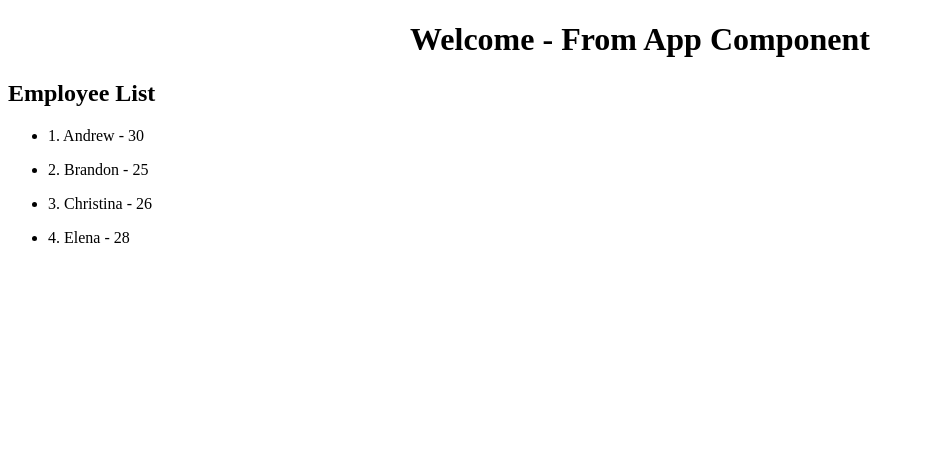
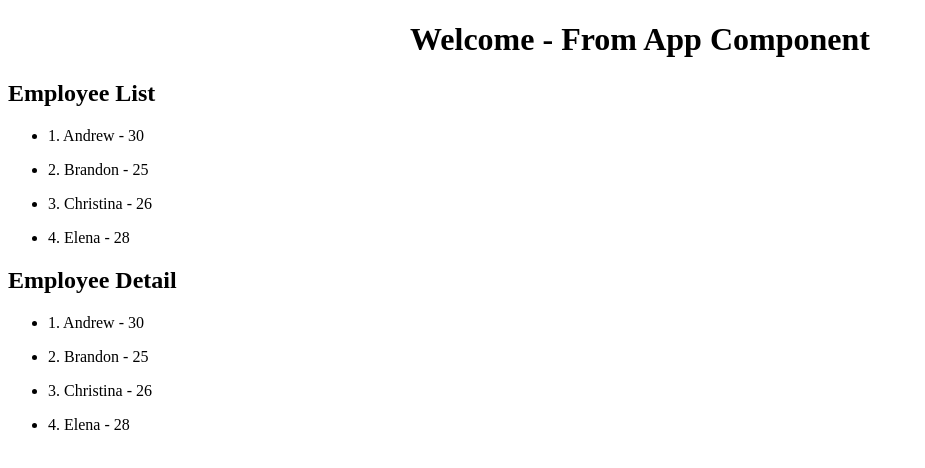
Before and after one commit to SemereT627/angular.tutorial, an Angular app: page / in a window 1280 px wide. Shown: the top 468 px of the page, without its empty margins (0-925 px from the left). Built offline with nearby package versions, Linux system fonts and the light colour scheme.

Commit message:
feat: employee service creation and dependency injection

```diff
--- a/src/app/app.component.html
+++ b/src/app/app.component.html
@@ -6,3 +6,4 @@
 <!-- <app-twowaybinding></app-twowaybinding> -->
 <!-- <app-pipes></app-pipes> -->
 <app-services></app-services>
+<app-service-list></app-service-list>
--- /dev/null
+++ b/src/app/employee.service.ts
@@ -0,0 +1,33 @@
+import { Injectable } from '@angular/core';
+
+@Injectable({
+  providedIn: 'root',
+})
+export class EmployeeService {
+  constructor() {}
+
+  getEmployees() {
+    return [
+      {
+        id: 1,
+        name: 'Andrew',
+        age: 30,
+      },
+      {
+        id: 2,
+        name: 'Brandon',
+        age: 25,
+      },
+      {
+        id: 3,
+        name: 'Christina',
+        age: 26,
+      },
+      {
+        id: 4,
+        name: 'Elena',
+        age: 28,
+      },
+    ];
+  }
+}
--- a/src/app/service-list/service-list.component.ts
+++ b/src/app/service-list/service-list.component.ts
@@ -1,10 +1,22 @@
 import { Component } from '@angular/core';
+import { EmployeeService } from '../employee.service';
 
 @Component({
   selector: 'app-service-list',
-  templateUrl: './service-list.component.html',
-  styleUrls: ['./service-list.component.css']
+  template: `
+    <h2>Employee Detail</h2>
+    <ul *ngFor="let employee of employees">
+      <li>{{ employee.id }}. {{ employee.name }} - {{ employee.age }}</li>
+    </ul>
+  `,
+  styles: [``],
 })
 export class ServiceListComponent {
+  constructor(private _employeeService: EmployeeService) {}
 
+  ngOnInit() {
+    this.employees = this._employeeService.getEmployees();
+  }
+
+  public employees: any = [];
 }
--- a/src/app/services/services.component.ts
+++ b/src/app/services/services.component.ts
@@ -1,4 +1,5 @@
 import { Component } from '@angular/core';
+import { EmployeeService } from '../employee.service';
 
 @Component({
   selector: 'app-services',
@@ -11,26 +12,13 @@ import { Component } from '@angular/core';
   styles: [``],
 })
 export class ServicesComponent {
-  public employees = [
-    {
-      id: 1,
-      name: 'Andrew',
-      age: 30,
-    },
-    {
-      id: 2,
-      name: 'Brandon',
-      age: 25,
-    },
-    {
-      id: 3,
-      name: 'Christina',
-      age: 26,
-    },
-    {
-      id: 4,
-      name: 'Elena',
-      age: 28,
-    },
-  ];
+  constructor(private _employeeService: EmployeeService) {
+    this.employees = this._employeeService.getEmployees();
+  }
+
+  public employees: {
+    id: number;
+    name: string;
+    age: number;
+  }[] = [];
 }
```
Also changed, not shown: src/app/app.module.ts (+11 -2 lines), 1 other file (tests, documents, lock files or other folders).
